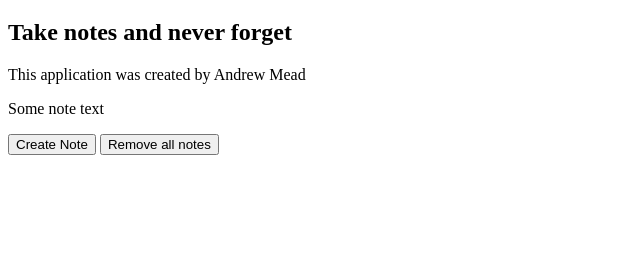
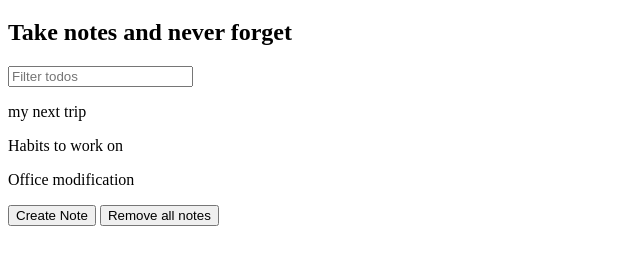
Before and after one commit to gosujc/js_bootcamp, a plain HTML site: page notes-app/index.html in a window 1280 px wide. Shown: the part 61-326 px from the top of the page, without its empty margins (0-640 px from the left). Drawn offline with Linux system fonts and the light colour scheme.

Commit message:
filtering notes/todo

```diff
--- a/notes-app/index.html
+++ b/notes-app/index.html
@@ -6,8 +6,10 @@
     <body>
         <h1>Notes App</h1>
         <h2>Take notes and never forget</h2>
-        <p class='note'>This application was created by Andrew Mead</p>
-        <p class='note'>Some note text</p>
+        <input id='search-text' type='text' placeholder='Filter todos'>
+        <div id='notes'>
+
+        </div>
         <button id='create-note'>Create Note</button>
         <button id='remove-all'>Remove all notes</button>
         <script src="notes-app.js"></script>
--- a/notes-app/notes-app.js
+++ b/notes-app/notes-app.js
@@ -9,6 +9,27 @@ const notes = [ {
     body: 'Get a new seat'
 }]
 
+const filters = {
+    searchText: '' // value will change over time
+}
+
+const renderNotes = function (notes, filters) {
+    const filteredNotes = notes.filter(function (note) {
+        return note.title.toLowerCase().includes(filters.searchText.toLowerCase())
+    })
+
+    document.querySelector('#notes').innerHTML = ''
+
+    filteredNotes.forEach(function (note) {
+        const noteEl = document.createElement('p')
+        noteEl.textContent = note.title
+        document.querySelector('#notes').appendChild(noteEl)
+    })
+}
+
+renderNotes(notes, filters)
+
+
 document.querySelector('#create-note').addEventListener('click', function (e) {
     e.target.textContent = 'The button was clicked'
 })
@@ -18,3 +39,8 @@ document.querySelector('#remove-all').addEventListener('click', function() {
         note.remove()
     })
 })
+
+document.querySelector('#search-text').addEventListener ('input', function (e) {
+    filters.searchText = e.target.value
+    renderNotes(notes, filters)
+})
--- a/todo-app/todo-app.js
+++ b/todo-app/todo-app.js
@@ -42,3 +42,9 @@ todos.forEach(function (todo) {
 document.querySelector('#add-todo').addEventListener('click', function (e) {
     console.log('Add a new todo...')
 })
+
+// Listen for todo text change
+
+document.querySelector('#new-todo-text').addEventListener('input', function (e) {
+    console.log(e.target.value) //.target gives us access to the input to access it's value property.
+})
```
Also changed, not shown: todo-app/index.html (+1 -0 lines).
